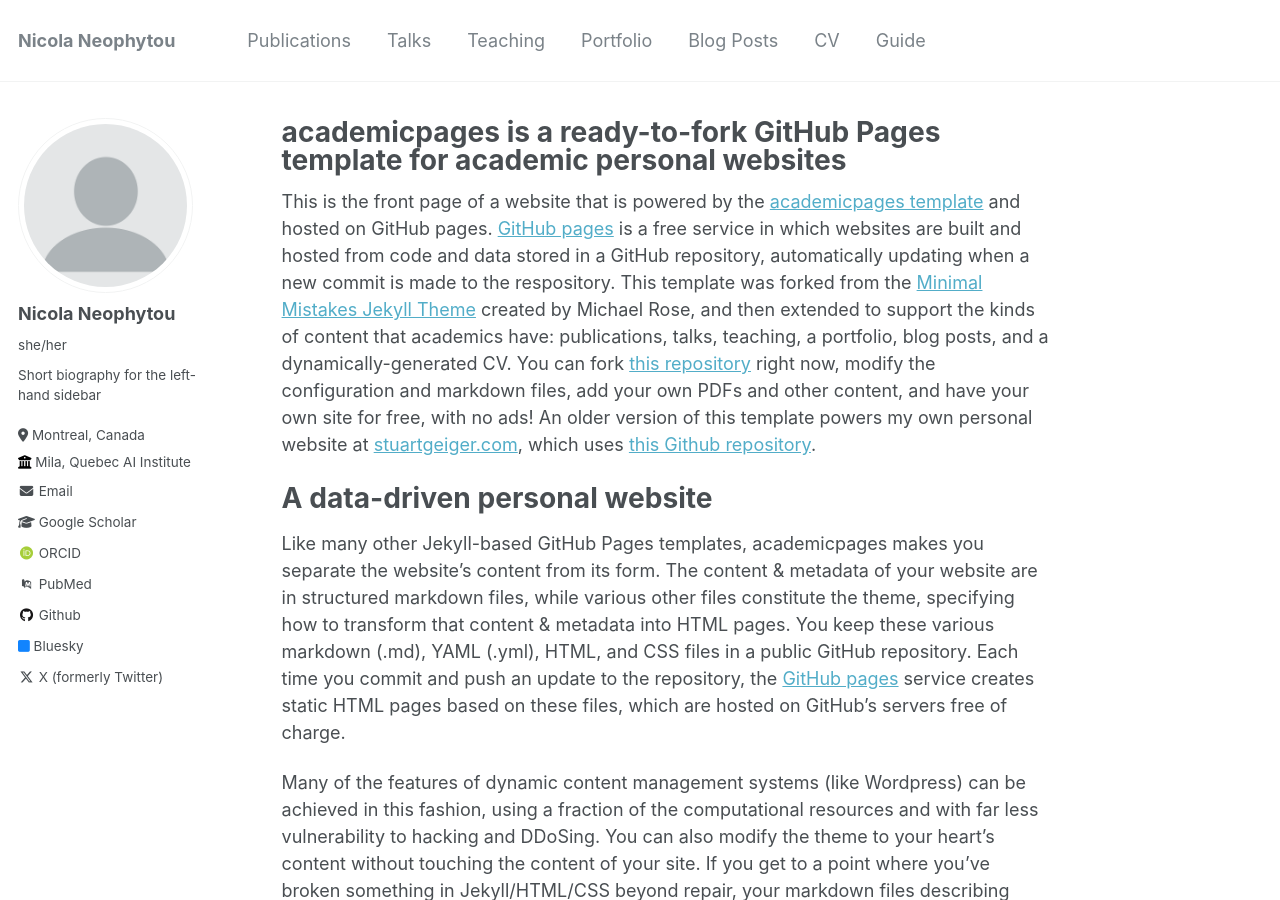
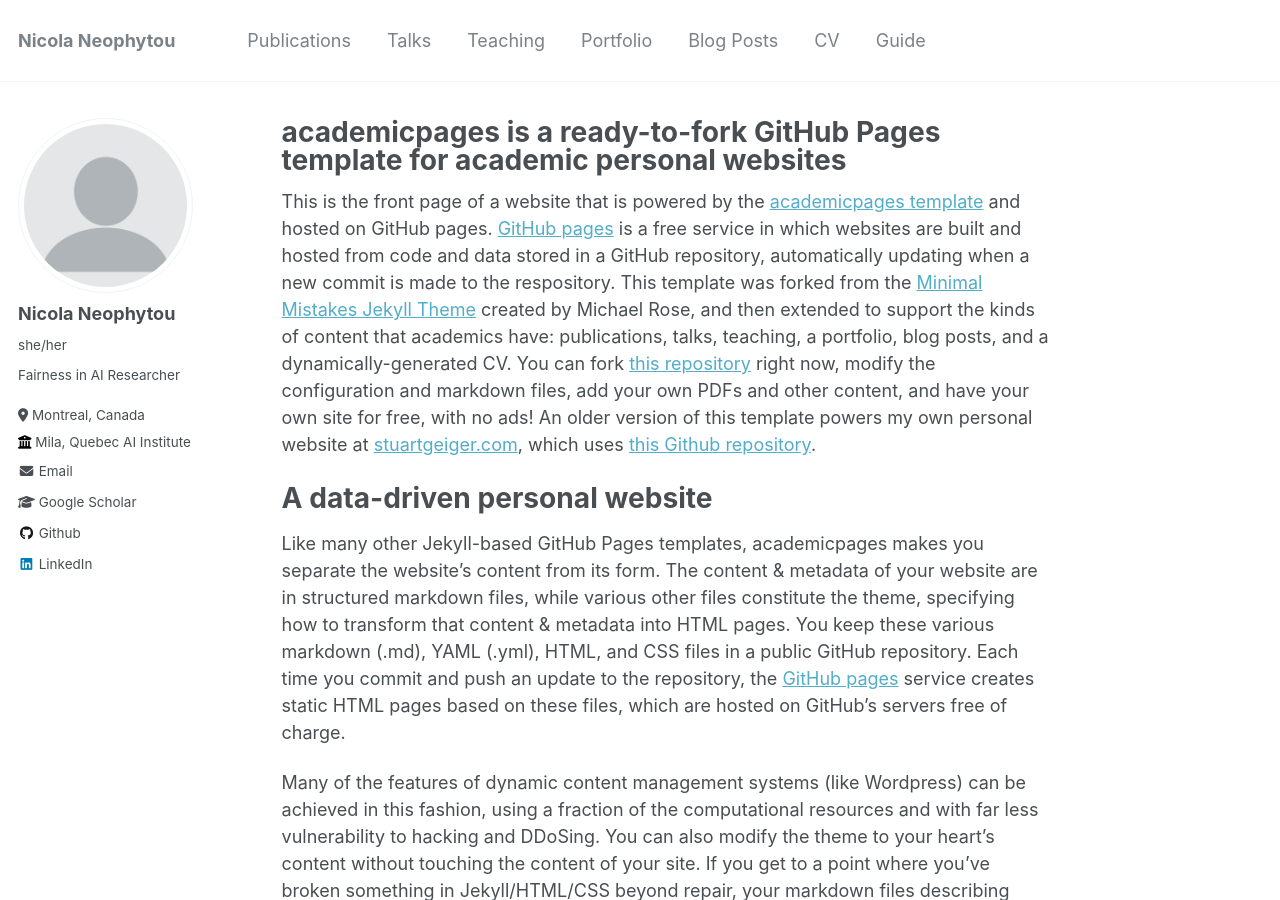
Before and after one commit to nicolaneo/nicolaneo.github.io, a Jekyll site: the page built from _pages/about.md, in a window 1280 px wide and 900 px high. Built offline with Jekyll 4.4.1, drawn with Linux system fonts in a browser that asks for light colours; some web fonts are replaced; part of the change alters nothing that is shown.

Commit message:
Update _config.yml

```diff
--- a/_config.yml
+++ b/_config.yml
@@ -24,7 +24,7 @@ author:
   avatar           : "profile.png"
   name             : "Nicola Neophytou"
   pronouns         : "she/her"
-  bio              : "Short biography for the left-hand sidebar"
+  bio              : "Fairness in AI Researcher"
   location         : "Montreal, Canada"
   employer         : "Mila, Quebec AI Institute"
   uri              : # URL
@@ -32,22 +32,22 @@ author:
 
   # Academic websites
   arxiv            : # URL - Update with the correct link to your profile
-  googlescholar    : "https://scholar.google.com/citations?user=PS_CX0AAAAAJ"
+  googlescholar    : "https://scholar.google.com/citations?user=_B4KkKkAAAAJ&hl=en"
   impactstory      : # URL
-  orcid            : "http://orcid.org/yourorcidurl"
-  pubmed           : "https://www.ncbi.nlm.nih.gov/pubmed/?term=john+snow"
+  orcid            : # URL
+  pubmed           : # URL
   researchgate     : # URL
 
   # Repositories and software development
   bitbucket        : # Username - Update with your username on the site
   codepen          : # Username
   dribbble         : # Username
-  github           : "academicpages"
+  github           : "nicolaneo"
   kaggle           : # Username
   stackoverflow    : # User number or user number and name (i.e., use "1" or "1/jeff-atwood")
 
   # Social media
-  bluesky          : "bsky.app" # Replace this with you Bluesky username
+  bluesky          : # Replace this with you Bluesky username
   facebook         : # Username
   flickr           : # Username
   foursquare       : # Username
@@ -56,7 +56,7 @@ author:
   keybase          : # Username
   instagram        : # Username
   lastfm           : # Username
-  linkedin         : # Username
+  linkedin         : "nicola-neophytou" # username
   mastodon         : # URL
   medium           : # URL
   pinterest        : # Username
@@ -64,7 +64,7 @@ author:
   steam            : # Username
   telegram         : # URL
   tumblr           : # Username
-  twitter          : "UniofOxford"  # Replace this with your X / Twitter handle
+  twitter          : # Replace this with your X / Twitter handle
   vine             : # Username
   weibo            : # Username
   wikipedia        : # Username
```
